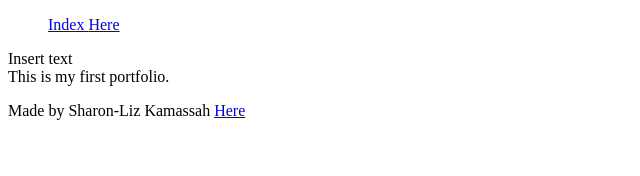
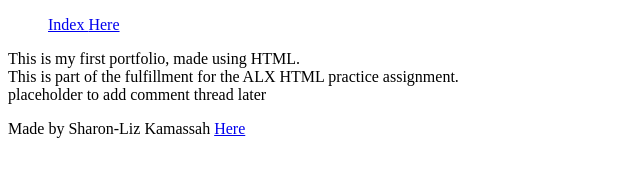
Before and after one commit to Sedemkams/My_First_Portfolio, a plain HTML site: page html_basic/base_index.html in a window 1280 px wide. Shown: the whole page, without its empty margins (0-640 px from the left). Drawn offline with Linux system fonts and the light colour scheme.

Commit message:
commit ten

```diff
--- a/html_basic/base_index.html
+++ b/html_basic/base_index.html
@@ -18,9 +18,15 @@
             </ul>
         </header>
         <main>
-            Insert text
+            <article>
+                This is my first portfolio, made using HTML.<br>
+                This is part of the fulfillment for the ALX HTML practice assignment.<br>
+
+            </article>
+            <aside>
+                placeholder to add comment thread later
+            </aside>
         </main>
-        This is my first portfolio.
         <footer>
             <p>
                 Made by Sharon-Liz Kamassah
```
